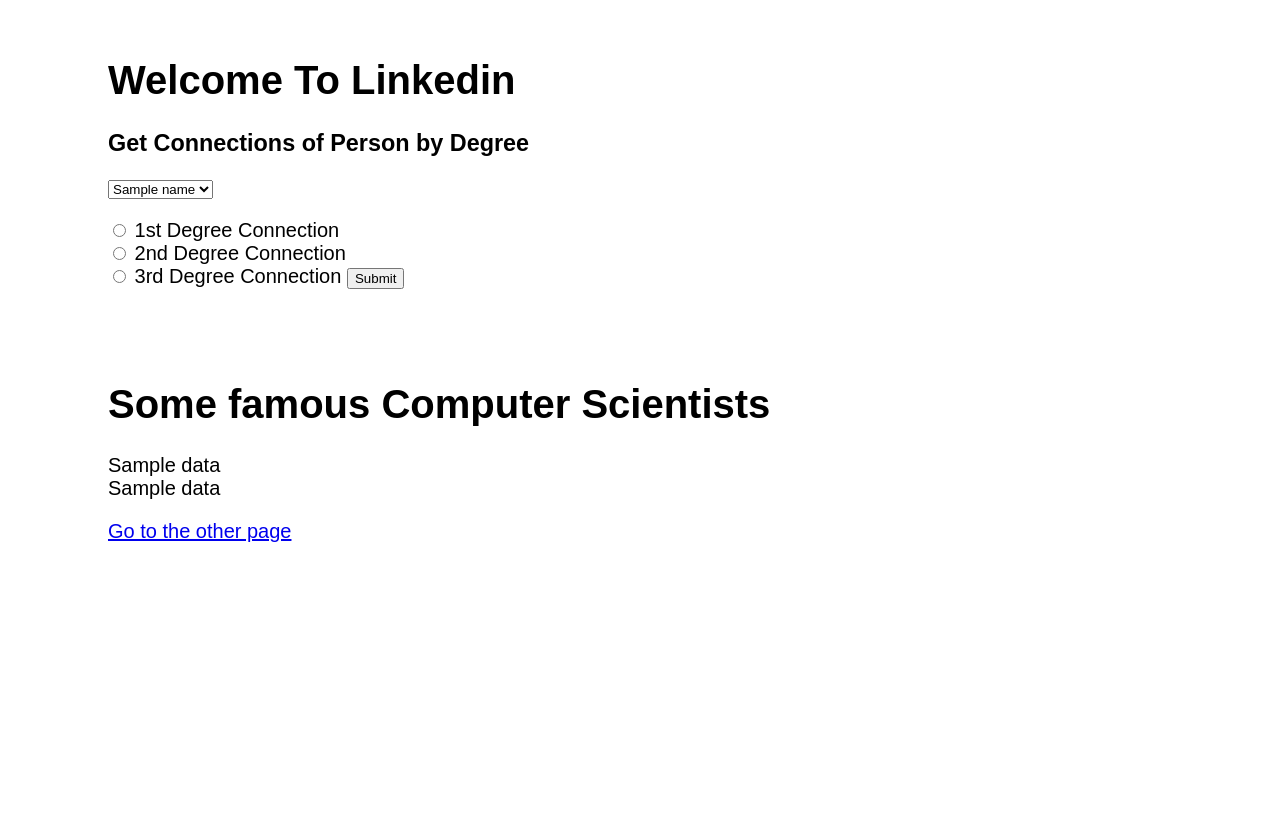
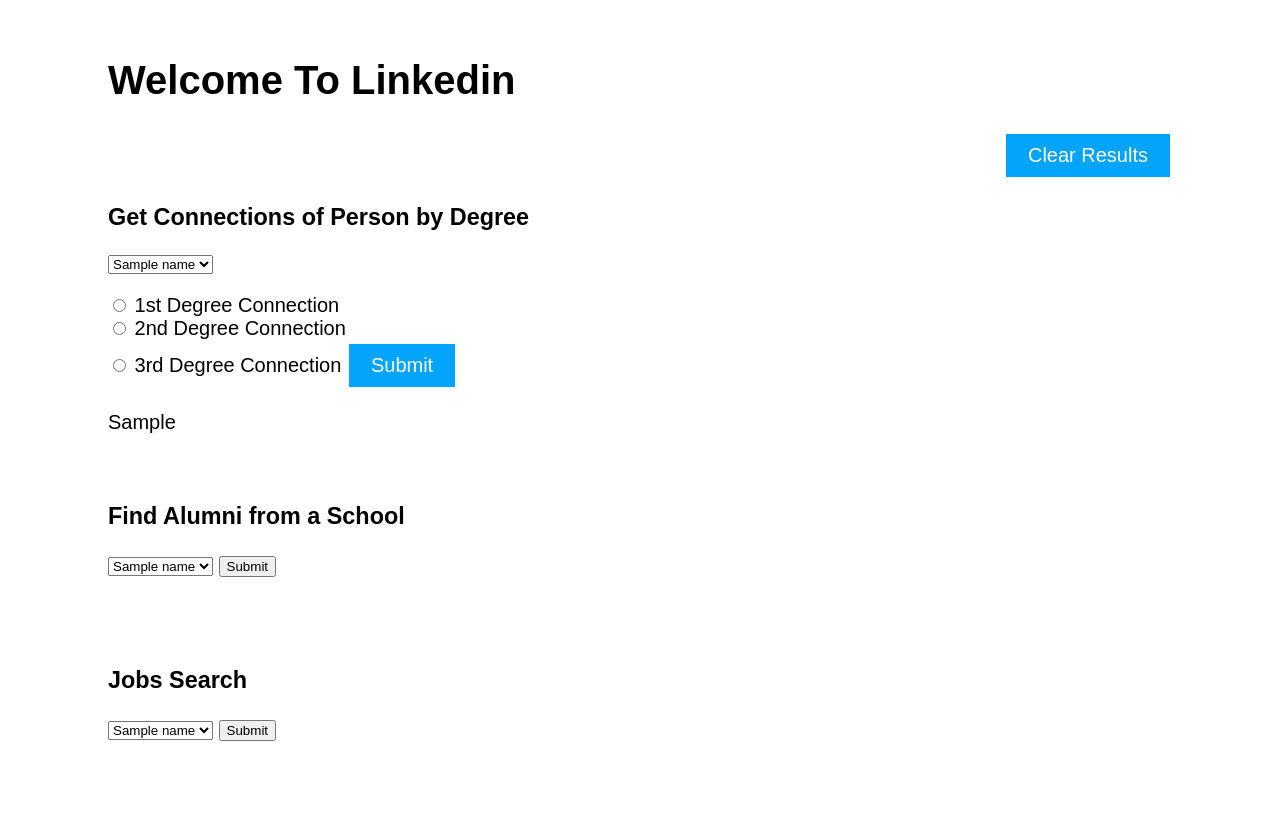
Before and after one commit to scottsoif/LinkedIn-Remix-W4111-proj1, a Flask app: template templates/index.html in a window 1280 px wide. Before the commit the page ends 542 px from the top, so only its background shows below. Run offline with Flask 2, Linux system fonts and the light colour scheme; the template is opened without the code that fills it: most values are stand-ins (such as "Sample title", 1, 10 or a date in 2020); parts of the project's set-up code (start-up, migrations or seed data) failed here and were passed over.

Commit message:
Added html buttons css, added requests for jobs and alumni

```diff
--- a/server.py
+++ b/server.py
@@ -17,27 +17,17 @@
 tmpl_dir = os.path.join(os.path.dirname(os.path.abspath(__file__)), 'templates')
 app = Flask(__name__, template_folder=tmpl_dir)
 
+connections = []
+alumni = []
+jobs = []
 
-#
-# The following is a dummy URI that does not connect to a valid database. You will need to modify it to connect to your Part 2 database in order to use the data.
-#
-# XXX: The URI should be in the format of:
-#
-#     postgresql://USER:PASSWORD@35.243.220.243/proj1part2
-#
-# For example, if you had username gravano and password foobar, then the following line would be:
-#
-#     DATABASEURI = "postgresql://gravano:foobar@35.243.220.243/proj1part2"
-#
 DATABASEURI = "postgresql://sas2412:5419@35.231.103.173/proj1part2"
 
 
-#
 # This line creates a database engine that knows how to connect to the URI above.
-#
 engine = create_engine(DATABASEURI)
 
-#
+
 # Example of running queries in your database
 # Note that this will probably not work if you already have a table named 'test' in your database, containing meaningful data. This is only an example showing you how to run queries in your database using SQLAlchemy.
 #
@@ -79,41 +69,22 @@
 
 
 #
-# @app.route is a decorator around index() that means:
-#   run index() whenever the user tries to access the "/" path using a GET request
-#
-# If you wanted the user to go to, for example, localhost:8111/foobar/ with POST or GET then you could use:
-#
-#       @app.route("/foobar/", methods=["POST", "GET"])
-#
-# PROTIP: (the trailing / in the path is important)
-#
-# see for routing: http://flask.pocoo.org/docs/0.10/quickstart/#routing
-# see for decorators: http://simeonfranklin.com/blog/2012/jul/1/python-decorators-in-12-steps/
-#
 @app.route('/')
 def index():
-  """
-  request is a special object that Flask provides to access web request information:
 
-  request.method:   "GET" or "POST"
-  request.form:     if the browser submitted a form, this contains the data in the form
-  request.args:     dictionary of URL arguments, e.g., {a:1, b:2} for http://localhost?a=1&b=2
-
-  See its API: http://flask.pocoo.org/docs/0.10/api/#incoming-request-data
-  """
-
-  # DEBUG: this is debugging code to see what request looks like
   print(request.args)
 
-
-  #
-  # example of a database query
-  #
   cursor = g.conn.execute("SELECT id,li_user.name FROM person, li_user WHERE person.person_id=li_user.id")
   names = []
   for result in cursor:
   	names.append(result)
+  cursor.close()
+
+  cursor = g.conn.execute("select id, name from school, li_user where school_id=id")
+  schools = []
+  for result in cursor:
+    schools.append(result)
+    #names.append(result['name'])  # can also be accessed using result[0]
   cursor.close()
 
   cursor = g.conn.execute("SELECT id,li_user.name FROM organization, li_user WHERE organization.organization_id=li_user.id")
@@ -122,29 +93,34 @@
   	companies.append(result)
   cursor.close()
 
-  context = dict(data = names, data3 = companies)
+
+  context = dict(data = names, rData = connections,
+                data2=schools, rData2 = alumni,
+                data3 = companies, rData3 = jobs)
 
   return render_template("index.html", **context)
 
-#
-# This is an example of a different path.  You can see it at:
-#
-#     localhost:8111/another
-#
-# Notice that the function name is another() rather than index()
-# The functions for each app.route need to have different names
-#
-@app.route('/another')
-def another():
-  return render_template("another.html")
 
 
-# Example of adding new data to the database
+@app.route('/clearResults', methods=['POST'])
+def clearResults():
+  connections.clear()
+  return redirect("/")
+
+@app.route('/goHome', methods=['POST'])
+def another():
+  return redirect("/")
+
+
+# data
 @app.route('/getDegConnects', methods=['POST'])
 def getDegConnects():
     print(f"\n\n{request.form}")
+    # gets user and def from post request
     user_id = request.form['user_id']
     deg = request.form['degree']
+
+    connections.clear() # empties list so no double values
 
     if deg=="first":
         con2 = "(SELECT c2_id FROM connection WHERE c1_id={}) t".format(user_id)
@@ -152,6 +128,7 @@
         cursor = g.conn.execute(con2names)
         for result in cursor:
             print(result[0])
+            connections.append(result[0])
         cursor.close()
 
     elif deg=="second":
@@ -165,8 +142,11 @@
         where p.c1_id != s.c2_id and p.c1_id={} and s.c2_id not in
         (select c2_id from connection where c1_id={}))
         '''.format(user_id,user_id))
+
         for result in cursor:
-            print(result)
+            for i in result[1:]:  # inner loop to remove tuple
+              print(i)
+              connections.append(i)
             #names.append(result['name'])  # can also be accessed using result[0]
         cursor.close()
     '''
@@ -177,8 +157,34 @@
             #names.append(result['name'])  # can also be accessed using result[0]
         cursor.close()
     '''
-    print(f"User: {user_id}\nDegrees you want:  {deg}\n\n")
+    print(f"\nUser: {user_id}\nDegrees you want:  {deg}\n\n")
+    if len(connections)==0: connections.append("No results found :{")
+    # context = dict(rData = connections)
+
+    # return render_template("result.html", **context)
     return redirect('/')
+
+# data 2
+@app.route('/getAlumni', methods=['POST'])
+def getAlumni():
+    alumni.clear()
+    print(f"\n\n{request.form}")
+    school_id = request.form['school_id']
+
+    print(f"School id: {school_id}\n\n")
+    return redirect('/')
+
+
+# data 3
+@app.route('/getJobs', methods=['POST'])
+def getJobs():
+    jobs.clear()
+    print(f"\n\n{request.form}")
+    job_id = request.form['job_id']
+
+    print(f"Job id: {job_id}\n\n")
+    return redirect('/')
+
 
 
 @app.route('/login')
--- a/templates/index.html
+++ b/templates/index.html
@@ -9,11 +9,31 @@
   padding-bottom: 50px;
   padding-left: 100px;
     }
+
+    .button {
+  background-color: #03a5fc;
+  border: none;
+  color: white;
+  padding: 10px 22px;
+  text-align: center;
+  text-decoration: none;
+  display: inline-block;
+  font-size: 20px;
+  margin: 4px 2px;
+  cursor: pointer;
+}
   </style>
 
 
 <body>
 <h1>Welcome To Linkedin</h1>
+<!-- Button to clear screen contents -->
+<div align="right">
+<form method="POST" action="/clearResults">
+<button name="subject" type="submit" class="button">Clear Results</button>
+</form>
+</div>
+
 <h3>Get Connections of Person by Degree</h3>
 <form method="POST" action="/getDegConnects">
   <select name="user_id">
@@ -28,23 +48,38 @@
   <label for="second">2nd Degree Connection</label><br>
   <input type="radio" id="third" name="degree" value="third">
   <label for="third">3rd Degree Connection</label>
+  <input type="submit" value="Submit" class="button">
+</form>
+  <div>
+    {% for n in rData %}
+    <div>{{n}}</div>
+    {% endfor %}
+  </div>
+
+
+
+<br><br>
+<h3>Find Alumni from a School</h3>
+<form method="POST" action="/getAlumni">
+  <select name="school_id">
+    {% for name in data2 %}
+    <option value={{name[0]}}>{{name[1]}}</option>
+    {% endfor %}
+  </select>
   <input type="submit" value="Submit">
 </form>
 
 
-
 <br><br>
-  <h1>Some famous Computer Scientists</h1>
-  <div>{{data}}</div>
-
-  <div>
-    {% for n in data %}
-    <div>{{n}}</div>
+<h3>Jobs Search</h3>
+<form method="POST" action="/getJobs">
+  <select name="job_id">
+    {% for name in data3 %}
+    <option value={{name[0]}}>{{name[1]}}</option>
     {% endfor %}
-  </div>
-<p><a href="another">Go to the other page</a></p>
-
-
+  </select>
+  <input type="submit" value="Submit">
+</form>
 
 
 
```
